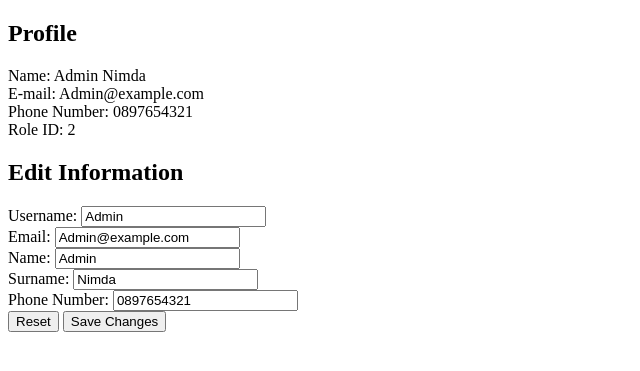
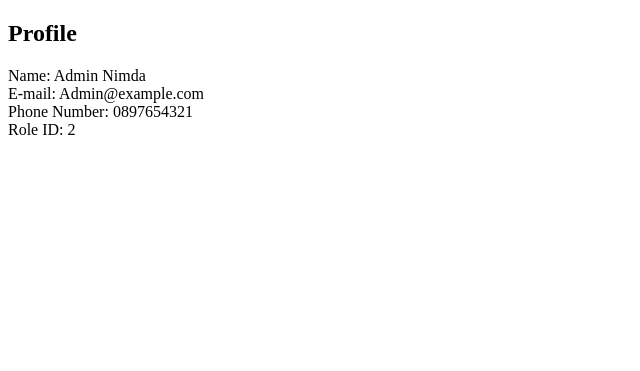
Before and after one commit to 6410685082/CN332_AAA, a Django app: page /user/profile in a window 1280 px wide. Shown: the part 44-415 px from the top of the page, without its empty margins (0-640 px from the left). Run offline with Django 4.2, Linux system fonts and the light colour scheme; a user stored in the database is signed in; data comes from the database, SQL or seed files in the repository.

Commit message:
edit profile.html

```diff
--- a/SmartTrafficMonitoring/user/templates/user/profile.html
+++ b/SmartTrafficMonitoring/user/templates/user/profile.html
@@ -14,7 +14,7 @@
         <label for="phone">Phone Number: {{ phone_number }}</label><br>
         <label for="role_id">Role ID: {{ role_id }}</label><br>
 
-        <h2>Edit Information</h2>
+        <!-- <h2>Edit Information</h2>
             <div class="form-content">
                 <form method="post" enctype="multipart/form-data">
                     {% csrf_token %}
@@ -31,7 +31,7 @@
                 <button type="reset" class="btn btn-coral mb-10">Reset</button>
                 <button type="submit" class="btn btn-coral mb-10">Save Changes</button><br>
 
-            </div>
+            </div> -->
         </section>
     </main>
 
```
